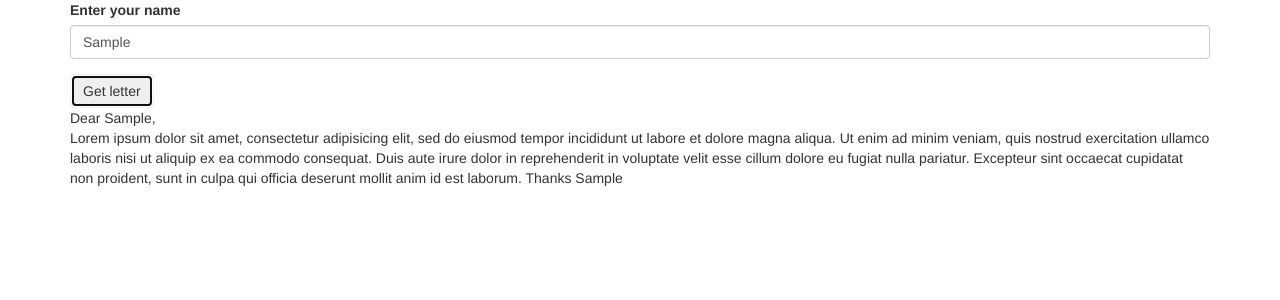
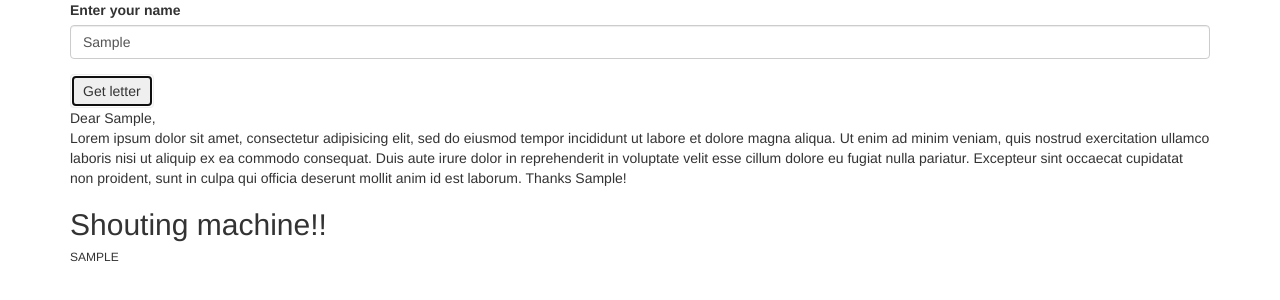
Before and after one commit to Chitroopa/Letter-Shouting-machine, a plain HTML site: page index.html in a window 1280 px wide. Both pictures are taken after typing "Sample" into the empty fields and a click on the button "Get letter". Drawn offline with Linux system fonts and the light colour scheme.

Commit message:
Add shouting machine logic

```diff
--- a/css/styles.css
+++ b/css/styles.css
@@ -1,3 +1,6 @@
 p {
   display: none;
 }
+h2  {
+  display: none;
+}
--- a/index.html
+++ b/index.html
@@ -17,8 +17,11 @@
         <button type="Submit" class="btn">Get letter</button>
       </form>
       <p> Dear <span class="name"></span>,<br>
-        Lorem ipsum dolor sit amet, consectetur adipisicing elit, sed do eiusmod tempor incididunt ut labore et dolore magna aliqua. Ut enim ad minim veniam, quis nostrud exercitation ullamco laboris nisi ut aliquip ex ea commodo consequat. Duis aute irure dolor in reprehenderit in voluptate velit esse cillum dolore eu fugiat nulla pariatur. Excepteur sint occaecat cupidatat non proident, sunt in culpa qui officia deserunt mollit anim id est laborum. Thanks <span class="name"></span>
+        Lorem ipsum dolor sit amet, consectetur adipisicing elit, sed do eiusmod tempor incididunt ut labore et dolore magna aliqua. Ut enim ad minim veniam, quis nostrud exercitation ullamco laboris nisi ut aliquip ex ea commodo consequat. Duis aute irure dolor in reprehenderit in voluptate velit esse cillum dolore eu fugiat nulla pariatur. Excepteur sint occaecat cupidatat non proident, sunt in culpa qui officia deserunt mollit anim id est laborum. Thanks <span class="name"></span>!
       </p>
+      <h2>Shouting machine!!</h2>
+      <h6 class="shouting"></h6>
+
     </div>
 
   </body>
--- a/js/scripts.js
+++ b/js/scripts.js
@@ -1,9 +1,10 @@
-$(document).ready(function() {
+$(document).ready(function(){
   $("#letter").submit(function(event) {
     var nameInput = $("input#name").val();
-
     $(".name").text(nameInput);
-    $('p').toggle();
+    $(".shouting").text(nameInput.toUpperCase());
+    $("p").show();
+    $("h2").show();
     event.preventDefault();
   });
 });
```
